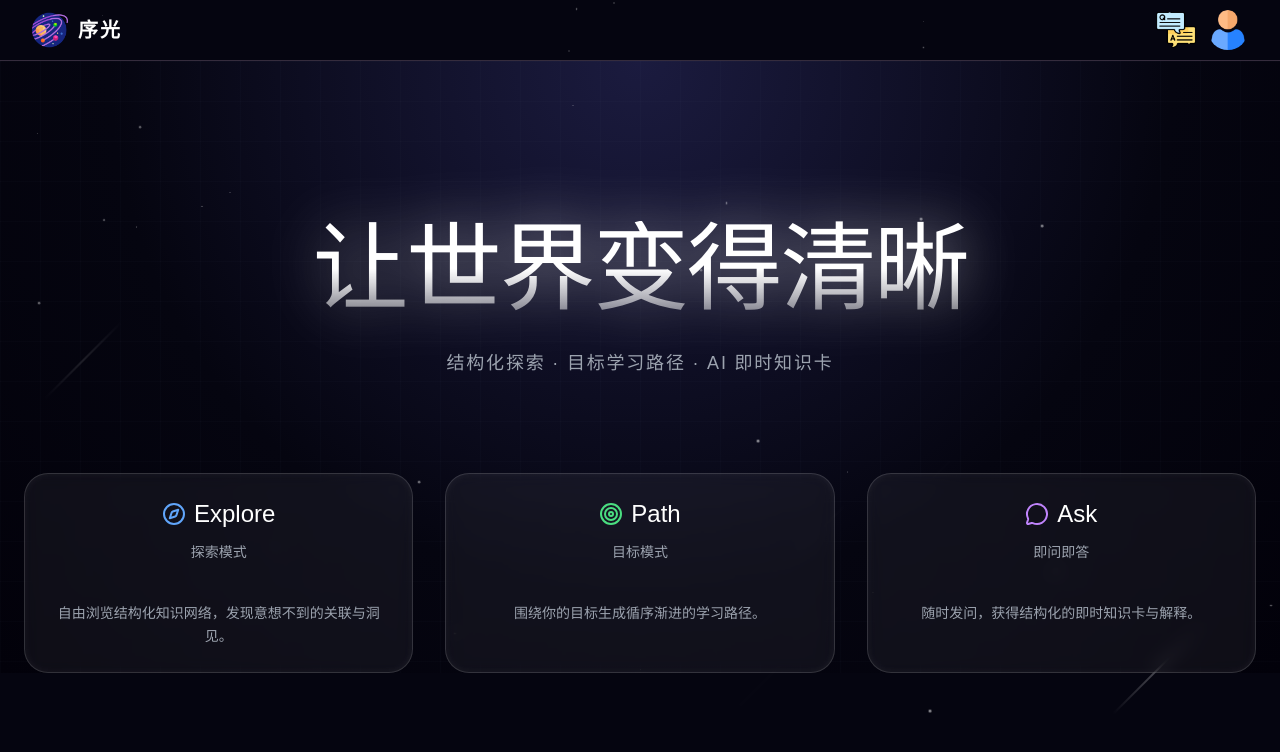
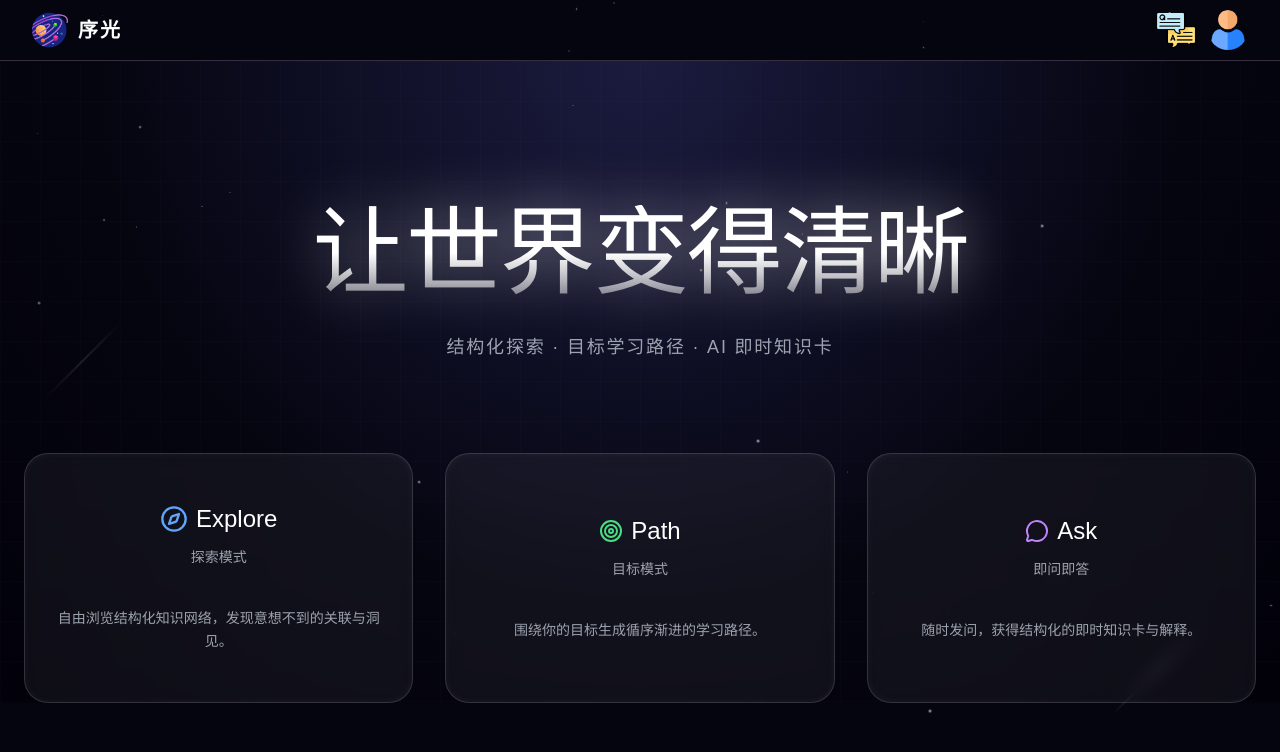
Before and after one commit to zengyjyj/knowledge-universe, a Next.js app: page / in a window 1280 px wide. Shown: the top 752 px of the page. Built offline with nearby package versions, Linux system fonts and the light colour scheme; no server answers.

Commit message:
improve some api and css

```diff
--- a/app/explore/[cloud]/page.tsx
+++ b/app/explore/[cloud]/page.tsx
@@ -1,9 +1,8 @@
 "use client";
 
 import { useEffect, useState } from "react";
-import { useRouter } from "next/navigation";
+import { useRouter, useParams, useSearchParams } from "next/navigation";
 import Link from "next/link";
-import { useParams } from "next/navigation";
 import StarfieldBackground from "@/components/starfieldBackground";
 import { cloudIcons, cloudColors } from "@/data/clouds";
 import React from "react";
@@ -15,6 +14,8 @@ import type { Cloud, Category, SubCategory } from "@/data/types/database";
 export default function CloudPage() {
   const params = useParams();
   const cloudName = params.cloud as string; //get current cloud
+  const searchParams = useSearchParams();
+  const categoryParam = searchParams.get("category");
 
   const [cloudInfo, setCloud] = useState<Cloud | null>(null);
   const [categories, setCategories] = useState<Category[] | null>(null);
@@ -26,7 +27,7 @@ export default function CloudPage() {
   const [error, setError] = useState<string | null>(null);
   const subCategories =
     activeCategoryId !== null
-      ? subCategoriesMap.get(activeCategoryId) ?? []
+      ? (subCategoriesMap.get(activeCategoryId) ?? [])
       : [];
 
   useEffect(() => {
@@ -60,6 +61,16 @@ export default function CloudPage() {
       cancelled = true;
     };
   }, [cloudName]);
+
+  //if exist categoryParam
+  useEffect(() => {
+    if (!categoryParam) return;
+    if (!categories) return;
+    const cat = categories.find((c) => c.name === categoryParam);
+    if (cat) {
+      setActiveCategoryId(cat.id);
+    }
+  }, [categoryParam, categories]);
 
   if (loading || !cloudInfo || !categories) return null;
 
@@ -158,19 +169,18 @@ function CloudLargeCard({ cloudKey }: { cloudKey: string }) {
       </defs>
 
       <OrbitRings color={color} />
-      <OrbitStars />
 
       <circle
         cx="130"
         cy="130"
         r="92"
-        fill="rgba(178, 166, 166, 0.05)"
+        fill="none"
         stroke={color}
+        strokeOpacity={0.7}
         strokeWidth="2"
-        filter="url(#glow)"
-        className="pulse-soft"
       />
 
+      {/* icon */}
       <foreignObject x="30" y="105" width="200" height="180">
         <div
           className=" flex flex-col items-center justify-center text-center text-white"
@@ -178,7 +188,7 @@ function CloudLargeCard({ cloudKey }: { cloudKey: string }) {
         >
           <div className="mb-2 text-[color:var(--cloud-color)]">
             {React.cloneElement(cloudIcons[cloudKey], {
-              className: "w-10 h-10",
+              className: "w-12 h-12",
             })}
           </div>
         </div>
@@ -198,7 +208,9 @@ function CategoryGrid({
 }) {
   return (
     <div className="mt-6">
-      <h3 className="text-5xl font-light text-white ">{cloudInfo.title}</h3>
+      <h3 className="text-5xl font-light text-white  tracking-widest  ">
+        {cloudInfo.title}
+      </h3>
       <p className="text-xl text-gray-400 font-light mt-2">
         | {cloudInfo.description}
       </p>
@@ -233,7 +245,9 @@ function SubCategoryCard({
   const router = useRouter();
   return (
     <div className="mt-6">
-      <h3 className="text-5xl font-light  ">{category.title}</h3>
+      <h3 className="text-5xl font-light  tracking-widest ">
+        {category.title}
+      </h3>
       <p className="text-xl text-gray-400 font-light mt-2">
         | {category.description}
       </p>
@@ -258,78 +272,33 @@ function SubCategoryCard({
 
 function OrbitRings({ color }: { color: string }) {
   const rings = [
-    { r: 100, opacity: 0.44 },
-    { r: 107, opacity: 0.35 },
-    { r: 114, opacity: 0.25 },
-    { r: 122, opacity: 0.25 },
-    { r: 132, opacity: 0.15 },
-    { r: 140, opacity: 0.1 },
-    { r: 1, opacity: 0.09 },
+    { r: 107, opacity: 0.45, duration: 28 },
+    { r: 122, opacity: 0.35, duration: 15 },
+    { r: 140, opacity: 0.3, duration: 10 },
   ];
 
   return (
     <>
       {rings.map((ring, i) => (
+        <g
+          key={i}
+          style={{
+            transformOrigin: "130px 130px",
+            animation: `spin ${ring.duration}s linear infinite`,
+          }}
+        >
           <circle
-          key={i}
             cx="130"
             cy="130"
             r={ring.r}
             fill="none"
             stroke={color}
             strokeWidth="1"
+            strokeDasharray="3 3"
             opacity={ring.opacity}
           />
+        </g>
       ))}
     </>
   );
 }
-
-function OrbitStars() {
-  return (
-    <>
-      <OrbitStar radius={100} angle={0} duration={20} opacity={0.9} />
-      <OrbitStar radius={107} angle={20} duration={18} opacity={0.8} />
-      <OrbitStar radius={114} angle={20} duration={16} opacity={0.75} />
-      <OrbitStar radius={114} angle={20} duration={15} opacity={0.7} />
-      <OrbitStar radius={122} angle={60} duration={13} opacity={0.65} />
-      <OrbitStar radius={122} angle={200} duration={13} opacity={0.6} />
-      <OrbitStar radius={140} angle={200} duration={14} opacity={0.55} />
-    </>
-  );
-}
-
-function OrbitStar({
-  radius,
-  angle,
-  size = 1.5,
-  color = "grey",
-  duration,
-  opacity,
-}: {
-  radius: number;
-  angle: number;
-  size?: number;
-  color?: string;
-  duration?: number;
-  opacity?: number;
-}) {
-  return (
-    <g
-      style={{
-        transformOrigin: "130px 130px",
-        animation: `spin ${duration}s linear infinite`,
-        animationDelay: `-${Math.random() * 10}s`,
-        transform: `rotate(${angle}deg)`,
-      }}
-    >
-      <circle
-        cx={130}
-        cy={130 - radius}
-        r={size}
-        fill={color}
-        opacity={opacity}
-      />
-    </g>
-  );
-}
--- a/app/globals.css
+++ b/app/globals.css
@@ -93,8 +93,8 @@ body {
   border-radius: 2rem;
   /*玻璃反光*/
   box-shadow:
-    inset 0 1px 5px rgba(255, 255, 255, 0.15),
-    0 30px 60px rgba(0, 0, 0, 0.35);
+    inset 0 1px 4px rgba(255, 255, 255, 0.15),
+    0 30px 40px rgba(0, 0, 0, 0.35);
   transition:
     transform 400ms ease,
     box-shadow 400ms ease,
@@ -105,7 +105,7 @@ body {
   position: absolute;
   inset: 0;
   background: linear-gradient(
-    120deg,
+    150deg,
     rgba(255, 255, 255, 0.35),
     rgba(255, 255, 255, 0.05),
     transparent 25%
--- a/app/layout.tsx
+++ b/app/layout.tsx
@@ -29,7 +29,7 @@ export default async function RootLayout({
     <html lang="zh">
       <body>
         {/* 顶部导航 */}
-        <header className="relative z-50" style={styles.header}>
+        <header className="relative z-50 " style={styles.header}>
           {/* 左侧 Logo + 名称 */}
           <Link href="/" style={styles.left}>
             <img src="/logo.png" alt="logo" style={styles.logoImage} />
--- a/app/node/[nodeId]/page.tsx
+++ b/app/node/[nodeId]/page.tsx
@@ -27,22 +27,24 @@ export default function NodePage() {
   useEffect(() => {
     async function run() {
       try {
-        getNodeDetailById(nodeId).then((res) => {
-          setNode(res.node);
-          setNodePath(res.nodePath);
-        });
-        getNodeState(nodeId).then((res) => {
-          setLoggedIn(res.loggedIn);
-          setFavorited(res.favorited);
-        });
+        const [nodeRes, stateRes] = await Promise.all([
+          getNodeDetailById(nodeId),
+          getNodeState(nodeId),
+        ]);
+
+        setNode(nodeRes.node);
+        setNodePath(nodeRes.nodePath);
+        setLoggedIn(stateRes.loggedIn);
+        setFavorited(stateRes.favorited);
       } catch (e) {
         setError(e instanceof Error ? e.message : "Unknown error");
       } finally {
         setLoading(false);
       }
     }
+
     if (nodeId) run();
-  }, [nodeId, favorited, loggedIn]);
+  }, [nodeId]); // ✅ 只保留 nodeId
 
   if (error || loading || !node || !nodePath) return null;
 
@@ -76,12 +78,13 @@ export default function NodePage() {
           {
             <div className="flex items-center gap-2 text-sm text-gray-400">
               <Cloudy className=" w-4 h-4 group-hover:scale-110" />
-              <BackToCloud cTitle={nodePath.cTitle} />
+              <BackToCloud cTitle={nodePath.cTitle} cName={nodePath.cName} />
 
               <span className="opacity-40">{">>"}</span>
               <BackToCategory
                 cName={nodePath.cName}
                 catTitle={nodePath.catTitle}
+                catName={nodePath.catName}
               />
 
               <span className="opacity-40">{">>"}</span>
@@ -168,11 +171,11 @@ function NodeDetail({ title, content }: { title: string; content: string }) {
   );
 }
 
-function BackToCloud({ cTitle }: { cTitle: string }) {
+function BackToCloud({ cName, cTitle }: { cName: string; cTitle: string }) {
   const router = useRouter();
   return (
     <span
-      onClick={() => router.push(`/explore`)}
+      onClick={() => router.push(`/explore/${cName}`)}
       className="cursor-pointer hover:text-white transition"
     >
       {cTitle}
@@ -183,14 +186,16 @@ function BackToCloud({ cTitle }: { cTitle: string }) {
 function BackToCategory({
   cName,
   catTitle,
+  catName,
 }: {
   cName: string;
   catTitle: string;
+  catName: string;
 }) {
   const router = useRouter();
   return (
     <span
-      onClick={() => router.push(`/explore/${cName}`)}
+      onClick={() => router.push(`/explore/${cName}?category=${catName}`)}
       className="cursor-pointer hover:text-white transition"
     >
       {catTitle}
@@ -256,9 +261,10 @@ export function FavoriteNodeButton({
   loggedIn: boolean;
   onChangeFavorited: (v: boolean) => void;
 }) {
+  const router = useRouter();
+
   async function toggleLike() {
     if (!loggedIn) {
-      const router = useRouter();
       router.push("/user");
       return;
     }
--- a/app/page.tsx
+++ b/app/page.tsx
@@ -1,14 +1,12 @@
 "use client";
 
 import { useRouter } from "next/navigation";
-import { useState } from "react";
 import StarfieldBackground from "@/components/starfieldBackground";
-import { HomeCard, homeCards } from "@/data/types/homeCard";
+import { HomeCard, homeCards } from "@/data/entries";
 import { Compass, Target, MessageCircle } from "lucide-react";
+import { withOpacity } from "@/data/clouds";
 
 export default function HomePage() {
-  const [hover, setHover] = useState<number | null>(null);
-
   return (
     <div className="relative z-10 text-white">
       {/* 背景 */}
@@ -20,8 +18,11 @@ export default function HomePage() {
       <main className="relative z-10 w-full mx-auto px-6">
         <div className="flex flex-col items-center">
           {/* 标题区 */}
-          <section className="text-center mt-[20vh] mb-24">
-            <h1 className="text-5xl md:text-8xl font-thin mb-8 tracking-tight text-transparent bg-clip-text bg-gradient-to-b from-white via-white to-white/40 drop-shadow-[0_0_30px_rgba(255,255,255,0.6)]">
+          <section className="text-center mt-[18vh] mb-20">
+            <h1
+              className="text-5xl md:text-8xl font-thin mb-8 tracking-tight text-transparent bg-clip-text
+            bg-gradient-to-b from-white via-white to-white/40 drop-shadow-[0_0_30px_rgba(255,255,255,0.6)]"
+            >
               让世界变得清晰
             </h1>
             <p className="mt-6 text-lg text-gray-400 tracking-widest">
@@ -30,14 +31,9 @@ export default function HomePage() {
           </section>
 
           {/* 卡片区 */}
-          <section className="grid grid-cols-1 md:grid-cols-3 gap-8">
+          <section className="grid grid-cols-1 mt-3 md:grid-cols-3 gap-8 items-stretch">
             {homeCards.map((card) => (
-              <CardItem
-                key={card.id}
-                card={card}
-                hover={hover}
-                setHover={setHover}
-              />
+              <CardItem key={card.id} {...card} />
             ))}
           </section>
         </div>
@@ -47,41 +43,36 @@ export default function HomePage() {
 }
 
 const iconMap = {
-  compass: <Compass className="w-6 h-6 text-blue-400" />,
+  compass: <Compass className="w-7 h-7 text-blue-400" />,
   target: <Target className="w-6 h-6 text-green-400" />,
   message: <MessageCircle className="w-6 h-6 text-purple-400" />,
 };
-type CardItemProps = {
-  card: HomeCard;
-  hover: number | null;
-  setHover: (id: number | null) => void;
-};
 
-export function CardItem({ card, hover, setHover }: CardItemProps) {
+export function CardItem(card: HomeCard) {
   const router = useRouter();
-  const isHover = hover === card.id;
+  const scanColor = withOpacity(card.color, 0.12);
+  const borderColor = withOpacity(card.color, 0.5);
+  const shadowColor = withOpacity(card.color, 0.55);
 
   return (
     <div
       onClick={() => router.push(card.route)}
-      onMouseEnter={() => setHover(card.id)}
-      onMouseLeave={() => setHover(null)}
       style={{
-        // 注入扫描线颜色（来自静态数据）
-        ["--scan-color" as any]: card.scanColor,
+        ["--scan-color" as any]: scanColor,
+        ["--border-color" as any]: borderColor,
+        ["--shadow-color" as any]: shadowColor,
       }}
       className={`
         relative overflow-hidden
         group cursor-pointer p-6 rounded-3xl
+          h-full min-h-[250px]
         bg-white/5 border border-white/15 backdrop-blur
         shadow-[inset_0_0_8px_rgba(255,255,255,0.05)]
         transition-all duration-300
-        ${
-          isHover
-            ? `border-white/40 shadow-[0_0_25px_rgba(255,255,255,0.25)]
-               scale-[1.03] bg-white/10 ${card.borderColor}`
-            : ""
-        }
+        hover:scale-[1.03] hover:bg-white/10
+        hover:border-[var(--border-color)]
+        hover:shadow-[0_0_25px_var(--shadow-color)]
+
       `}
     >
       {/*  扫描线 */}
@@ -91,7 +82,7 @@ export function CardItem({ card, hover, setHover }: CardItemProps) {
           absolute inset-0
           translate-y-[-120%]
           transition-transform duration-1000 ease-in-out
-          ${isHover ? "translate-y-[120%]" : ""}
+          group-hover:translate-y-[120%]
         `}
         style={{
           background:
@@ -100,7 +91,7 @@ export function CardItem({ card, hover, setHover }: CardItemProps) {
       />
 
       {/*  内容层  */}
-      <div className="relative z-10">
+      <div className="relative z-10 h-full flex flex-col items-center justify-center text-center">
         <div className="flex items-center justify-center gap-2 mb-3">
           {iconMap[card.iconKey]}
           <h3 className="text-2xl font-light group-hover:text-white">
@@ -108,14 +99,12 @@ export function CardItem({ card, hover, setHover }: CardItemProps) {
           </h3>
         </div>
 
-        <p className="text-sm text-gray-400 text-center mb-10">
-          {card.subtitle}
-        </p>
+        <p className="text-sm text-gray-400   mb-10">{card.subtitle}</p>
 
         <p
           className={`
-            text-sm text-center leading-relaxed transition-colors duration-300
-            ${isHover ? "text-white" : "text-gray-400"}
+            text-sm  leading-relaxed transition-colors duration-300
+              text-gray-400 group-hover:text-white
           `}
         >
           {card.description}
--- a/data/types/homeCard.ts
+++ b/data/entries.ts
@@ -1,3 +1,4 @@
+//for three entries
 export type HomeCard = {
   id: number;
   title: string;
@@ -5,8 +6,7 @@ export type HomeCard = {
   description: string;
   route: string;
   iconKey: "compass" | "target" | "message";
-  scanColor: string;
-  borderColor: string;
+  color: string;
 };
 
 export const homeCards: HomeCard[] = [
@@ -17,9 +17,10 @@ export const homeCards: HomeCard[] = [
     description: "自由浏览结构化知识网络，发现意想不到的关联与洞见。",
     route: "/explore",
     iconKey: "compass",
-    scanColor: "rgba(59,130,246,0.1)",
-    borderColor:
-      "hover:border-blue-400 hover:shadow-[0_0_20px_rgba(59,130,246,0.8)]",
+    color: "rgb(100,150,255 )",
+    // scanColor: "rgba(59,130,246,0.1)",
+    // borderColor: "group-hover:border-blue-400",
+    // shadowColor: "group-hover:shadow-[0_0_20px_rgba(59,130,246,0.8)]",
   },
   {
     id: 2,
@@ -28,9 +29,10 @@ export const homeCards: HomeCard[] = [
     description: "围绕你的目标生成循序渐进的学习路径。",
     route: "/goal",
     iconKey: "target",
-    scanColor: "rgba(74,222,128,0.1)",
-    borderColor:
-      "hover:border-green-400 hover:shadow-[0_0_20px_rgba(74,222,128,0.8)]",
+    color: "rgba(81, 220, 22, 0.78)",
+    // scanColor: "rgba(74,222,128,0.1)",
+    // borderColor: "group-hover:border-green-400",
+    // shadowColor: "group-hover:shadow-[0_0_20px_rgba(74,222,128,0.8)]",
   },
   {
     id: 3,
@@ -39,8 +41,9 @@ export const homeCards: HomeCard[] = [
     description: "随时发问，获得结构化的即时知识卡与解释。",
     route: "/ask",
     iconKey: "message",
-    scanColor: "rgba(168,85,247,0.1)",
-    borderColor:
-      "hover:border-purple-400 hover:shadow-[0_0_20px_rgba(168,85,247,0.8)]",
+    color: "rgba(199, 110, 217, 0.85)",
+    // scanColor: "rgba(168,85,247,0.1)",
+    // borderColor: "group-hover:border-purple-400",
+    // shadowColor: "group-hover:shadow-[0_0_20px_rgba(168,85,247,0.8)]",
   },
 ];
```
Also changed, not shown: app/explore/page.tsx (+47 -28 lines). Lines whose indentation alone changed are shown as unchanged.
